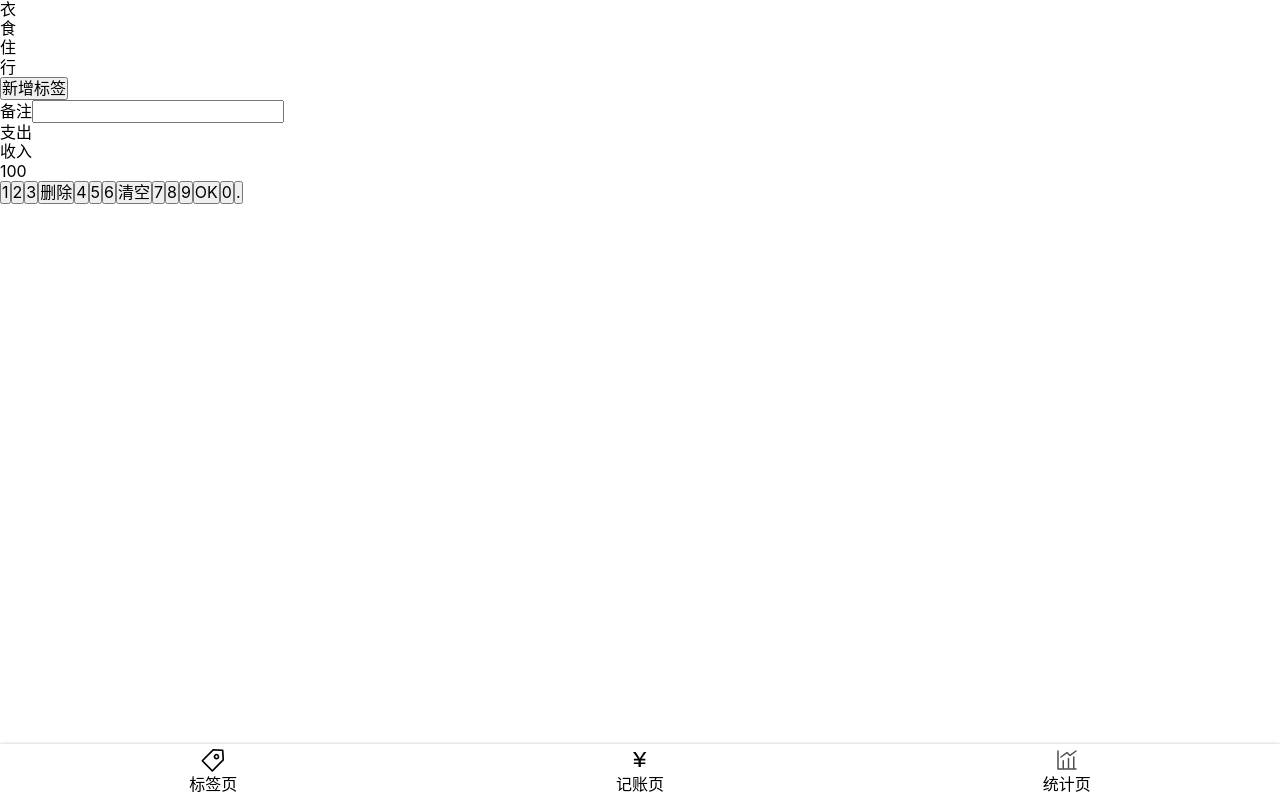
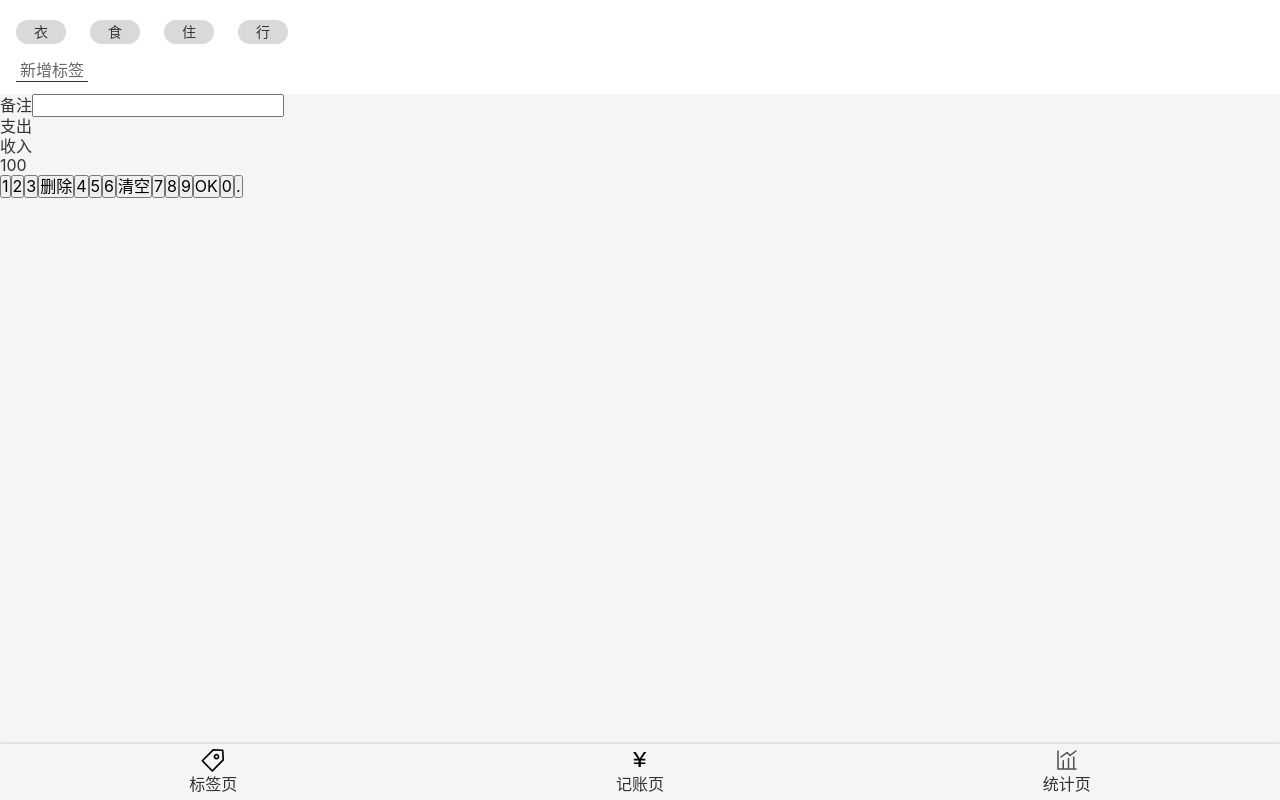
Before and after one commit to dswang2/come-up-account, a React app: page /#/ in a window 1280 px wide. Built offline with nearby package versions, Linux system fonts and the light colour scheme.

Commit message:
从0开发React项目-13-记账页面,TagSection

```diff
--- a/src/App.tsx
+++ b/src/App.tsx
@@ -8,11 +8,16 @@
 import { Tags } from "./views/Tags";
 import { Statistics } from "./views/Statistics";
 import { NoMatch } from "./components/NoMatch";
+import styled from 'styled-components';
+
+const AppWrapper = styled.div`
+  color: #333;
+`;
 
 function App() {
     return (
+        <AppWrapper>
             <HashRouter>
-
                 <Routes>
                     <Route>
                         <Route path="/" element={<Money/>}/> {/*默认页面*/}
@@ -24,6 +29,7 @@
                     </Route>
                 </Routes>
             </HashRouter>
+        </AppWrapper>
     );
 }
 export default App;
--- a/src/index.scss
+++ b/src/index.scss
@@ -45,8 +45,12 @@
   font-family:$font-hei;
   font-size: 16px;
   line-height: 1.2; // 行高，默认的是1.15，按照常规来说设置成1.2，一开始就要设置好
+  background: #f5f5f5;
 }
 .icon{
   height: 1em; // em代表一个字符
   width: 1em; // em代表一个字符
 }
+button{
+  font-family: inherit;
+}
--- a/src/views/Money.tsx
+++ b/src/views/Money.tsx
@@ -47,7 +47,33 @@
 }
 
 const TagsSection = styled.section`
+  background: #FFFFFF;
+  padding: 12px 16px;
+
+  > ol {
+    margin: 0 -12px;
+
+    > li {
+      background: #D9D9D9;
+      border-radius: 18px;
+      display: inline-block;
+      padding: 4px 18px;
+      font-size: 14px;
+      line-height: 16px;
+      margin: 8px 12px;
+    }
+  }
+
+  > button {
+    background: none;
+    border: none;
+    padding: 1px 4px;
+    border-bottom: 1px solid #333;
+    color: #666;
+    margin-top: 8px;
+  }
 `;
+
 const NotesSection = styled.section`
 `;
 const CategorySection = styled.section`
```
Lines whose indentation alone changed are shown as unchanged.
